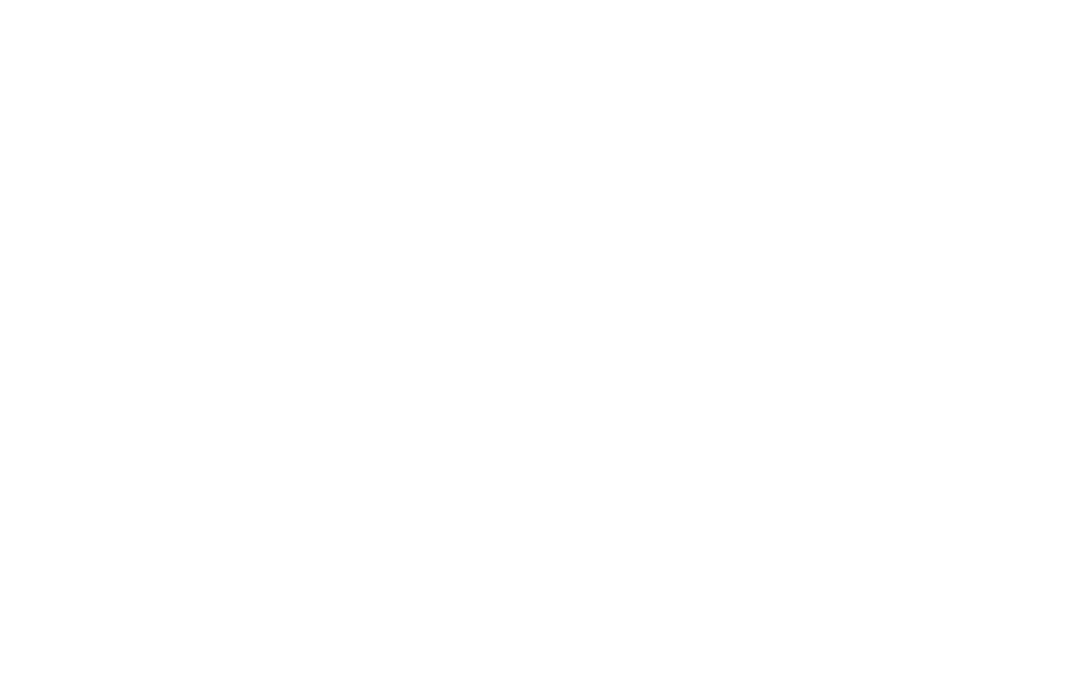
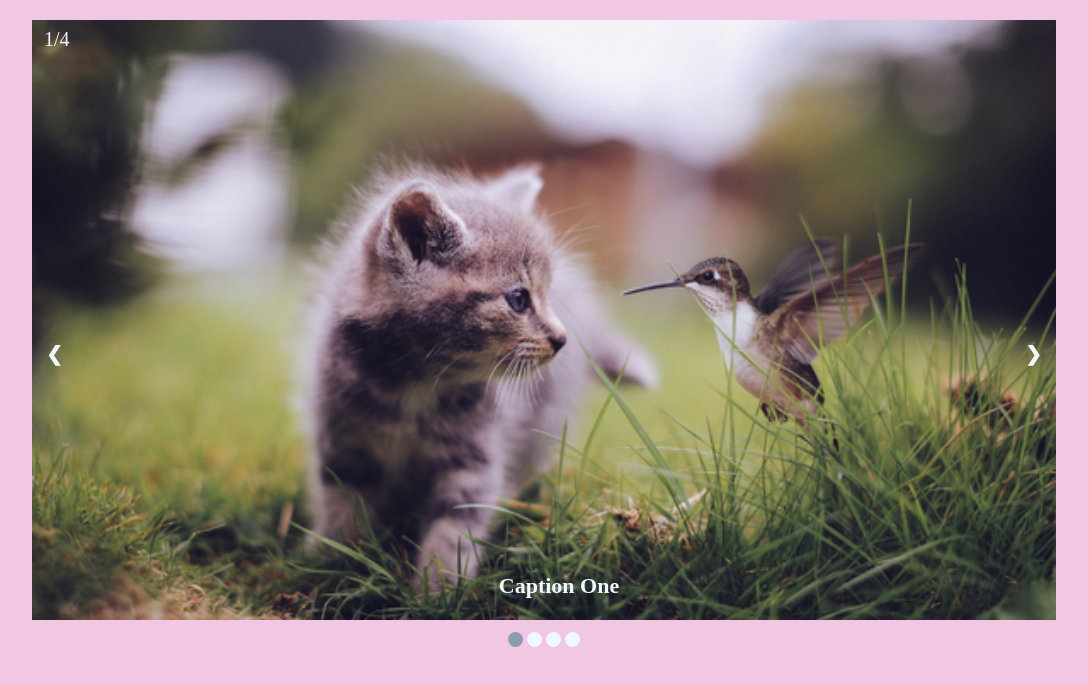
Before and after one commit to ParisaQasemi/Slider-Image-In-JavaScript, a plain HTML site: page index.html in a window 1280 px wide. Shown: the whole page, without its empty margins (96-1183 px from the left). Drawn offline with Linux system fonts and the light colour scheme.

Commit message:
complete poroject

```diff
--- a/assets/css/style.css
+++ b/assets/css/style.css
@@ -0,0 +1,109 @@
+body {
+    margin: 0;
+    padding: 0;
+    background-color: #f0c0e1e1 !important;
+}
+
+.ImageContainer {
+    /* margin-top: 20px; */
+    position: relative;
+    width: 80%;
+    margin: 20px auto 0;
+}
+
+.slide {
+    display: none;
+}
+
+.prev, .next {
+    cursor: pointer;
+    position: absolute;
+    top: 50%;
+    margin-top: 20px;
+    /* padding: 15px; */
+    color: aliceblue;
+    font-size: 20px;
+    font-weight: 900;
+    width: 35px;
+    height: 35px;
+    border-radius: 50%;
+    transition: 0.6s ease;
+    text-align: center;
+}
+
+.next {
+    right: 5px;
+}
+
+.prev {
+    left: 5px;
+}
+
+.next:hover, .prev:hover {
+    background-color: rgb(0, 0, 0, 0.6);
+}
+
+.text {
+    color: aliceblue;
+    font-size: 22px;
+    font-weight: 900;
+    padding: 10px 15px;
+    position: absolute;
+    bottom: 15px;
+    width: 100%;
+    text-align: center;
+}
+
+.number {
+    color: aliceblue;
+    font-size: 20px;
+    font-weight: lighter;
+    position: absolute;
+    padding: 8px 12px;
+}
+
+.DotContainer {
+    width: 100%;
+    text-align: center;
+    padding: 8px 0;
+}
+
+.dot {
+    width: 15px;
+    height: 15px;
+    border-radius: 50%;
+    background-color: aliceblue;
+    display: inline-block;
+    transition: 0.5s ease-in-out;
+}
+
+.dot:hover , .active{
+    cursor: pointer;
+    background-color: #8c9daf;
+}
+
+
+
+.fade {
+    -webkit-animation-name: fade;
+    -webkit-animation-duration: 1.2s;
+    animation-name: fade;
+    animation-duration: 1.2s;
+}
+
+@-webkit-keyframes fade {
+    from{opacity: 0.4}
+    to{opacity: 1}
+}
+
+@keyframes fade {
+    from{opacity: 0.4}
+    to{opacity: 1}
+}
+
+@media(max-width:768px){
+    .ImageContainer {
+        width: 99%;
+        margin: 2px auto 0;
+    }
+}
--- a/assets/js/script.js
+++ b/assets/js/script.js
@@ -0,0 +1,33 @@
+var slideIndex = 1;
+showSlides(slideIndex);
+
+function controlSlides(n){
+    slideIndex += n;
+    showSlides(slideIndex);
+}
+
+function dotSlide(n){
+    slideIndex = n;
+    showSlides(slideIndex);
+}
+
+function showSlides(n){
+    let i;
+    const slides = document.getElementsByClassName("slide");
+    const dots = document.getElementsByClassName("dot");
+
+    if(n > slides.length){
+        slideIndex = 1;
+    }
+    if(n < 1){
+        slideIndex = slides.length;
+    }
+    for(let i = 0; i < slides.length; i++){
+        slides[i].style.display = "none"
+    }
+    for (let index = 0; index < dots.length; index++) {
+        dots[index].className = dots[index].className.replace(" active", "")
+    }
+    slides[slideIndex-1].style.display = "block";
+    dots[slideIndex-1].className += " active"
+}
--- a/index.html
+++ b/index.html
@@ -8,8 +8,43 @@
 </head>
 <body>
 
+    <div class="ImageContainer">
 
+        <div class="slide fade">
+            <div class="number">1/4</div>
+            <img src="assets/img/1.jpg" alt="" width="100%" height="600px">
+            <div class="text">Caption One</div>
+        </div>
 
+        <div class="slide fade">
+            <div class="number">2/4</div>
+            <img src="assets/img/2.jpg" alt="" width="100%" height="600px">
+            <div class="text">Caption Two</div>
+        </div>
+
+        <div class="slide fade">
+            <div class="number">3/4</div>
+            <img src="assets/img/3.jpg" alt="" width="100%" height="600px">
+            <div class="text">Caption Three</div>
+        </div>
+
+        <div class="slide fade">
+            <div class="number">4/4</div>
+            <img src="assets/img/4.jpg" alt="" width="100%" height="600px">
+            <div class="text">Caption Fore</div>
+        </div>
+
+        <span class="prev" onclick="controlSlides(-1)">&#10094;</span>
+        <span class="next" onclick="controlSlides(1)">&#10095;</span>
+
+    </div>
+
+    <div class="DotContainer">
+        <span class="dot" onclick="dotSlide(1)"></span>
+        <span class="dot" onclick="dotSlide(2)"></span>
+        <span class="dot" onclick="dotSlide(3)"></span>
+        <span class="dot" onclick="dotSlide(4)"></span>
+    </div>
 
     <script src="assets/js/script.js"></script>
 </body>
```
Also changed, not shown: assets/img/1.jpg (added), assets/img/2.jpg (added), assets/img/3.jpg (added), assets/img/4.jpg (added).
